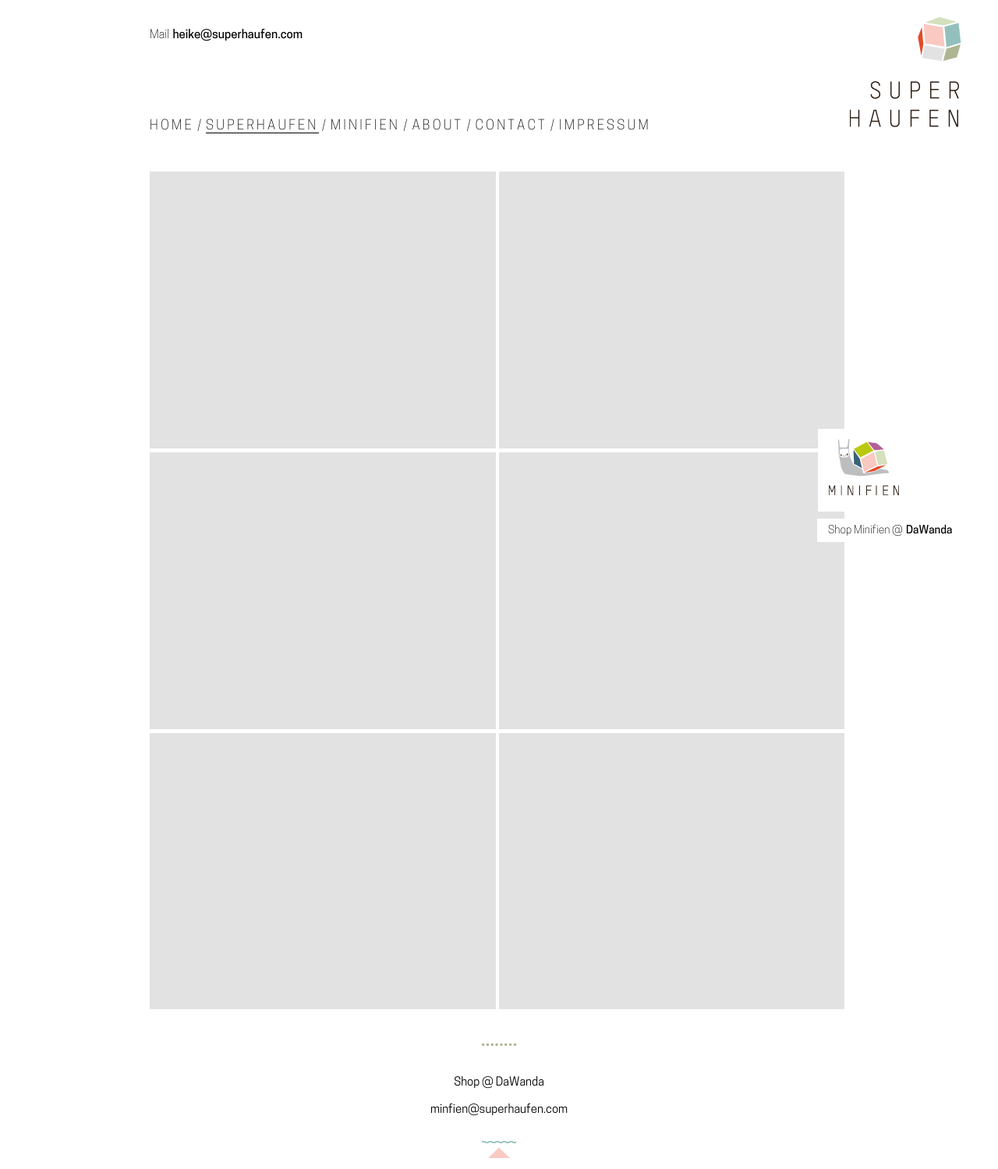
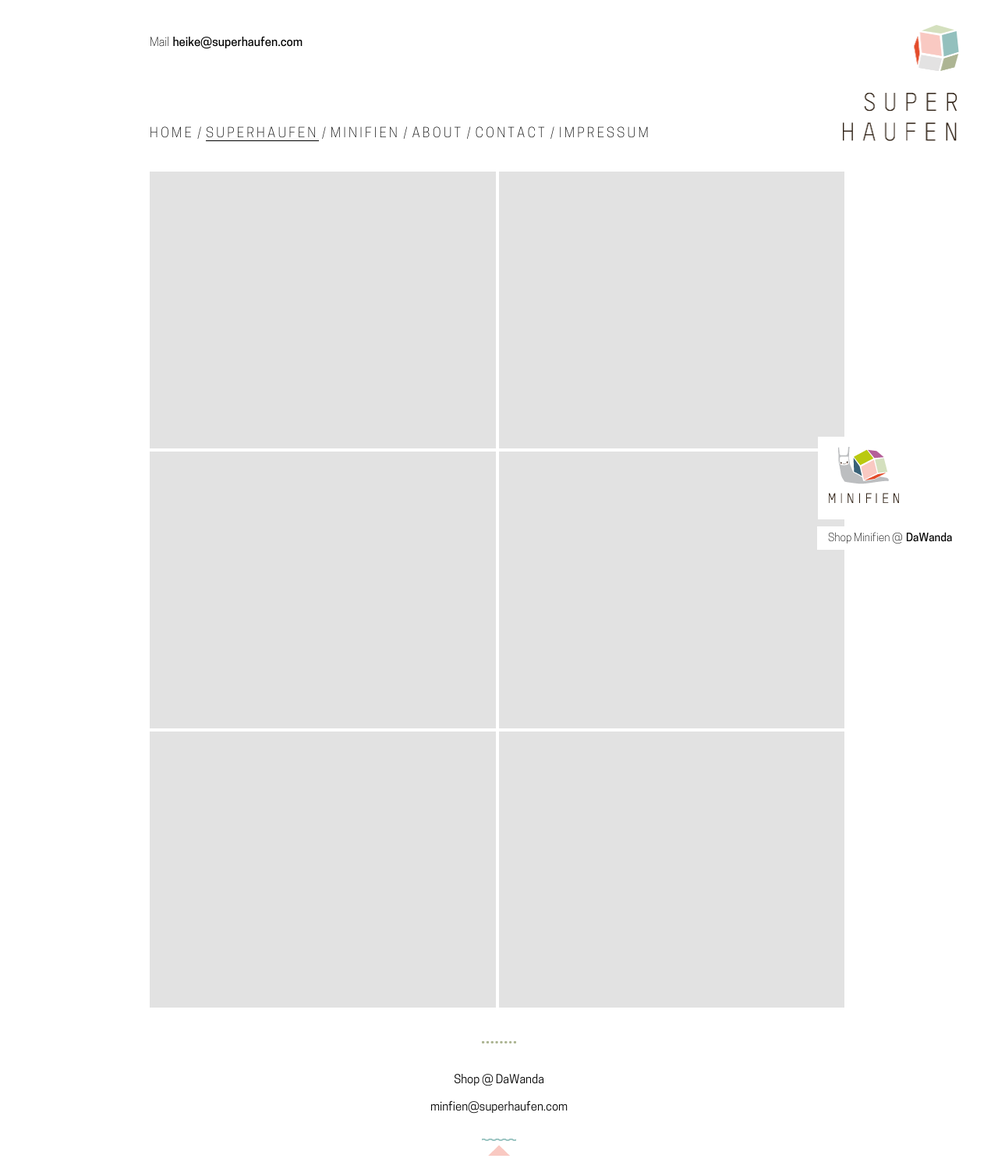
Before and after one commit to frapfi/superhaufen, a Jekyll site: the page built from superhaufen.html, in a window 1280 px wide. Shown: the whole page at 78% size. Built offline with Jekyll 4.4.1, drawn with Linux system fonts in a browser that asks for light colours.

Commit message:
Changes corresponding to korrektur_hoch

```diff
--- a/_config.yml
+++ b/_config.yml
@@ -15,7 +15,7 @@ markdown: kramdown
 highlighter: pygments
 
 # Header and Sidebar section -----------------
-header-logo: /img/logos/Superhaufen_Logo.png
+header-logo: /img/logos/Superhaufen_Logo_NEW.png
 header-logo-minifien: /img/logos/Minifien_Logo.png
 sidebar-logo: /img/logos/Minifien_small.png
 
--- a/_includes/javascript.html
+++ b/_includes/javascript.html
@@ -1,19 +1,24 @@
 <!-- http://www.internetkultur.at/simple-hamburger-drop-down-menu-with-css-and-jquery/ -->
 <script>
-window.onload = function() {
+  window.onload = function () {
 
-    $('#main-menu img').click(function(event) {
+    $('#main-menu img').click(function (event) {
 
       event.stopPropagation();
       $('.sub-menu').toggleClass('expand');
 
-        $(document).click( function(){
+      $(document).click(function () {
 
-          if($('.sub-menu').hasClass('expand')) {
+        if ($('.sub-menu').hasClass('expand')) {
           $('.sub-menu').removeClass('expand');
         }
       });
 
     });
+
+    //Because jekyll gnerates p tags around images when markdown is rendered in HTML
+    //we need to adjust style dynamically
+    $('.project-img').closest('p').css( {'margin-top' : '5px', 'margin-bottom' : '5px'});
+
   };
 </script>
--- a/_sass/modules/_layout.scss
+++ b/_sass/modules/_layout.scss
@@ -9,6 +9,11 @@
     margin: 0 auto;
     padding: 0 20px;
     box-sizing: border-box;
+
+}
+
+#index-page {
+    margin-top: 100px;
 }
 
 /* Overall content offset from fixed header */
@@ -77,6 +82,7 @@ and fixed sidebar elements -------------------
   display: block /*!important*/;
   /*Commented "!important" because of conflict with
   media query css "display: none"*/
+    width: 150px;
 }
 
 // fixed header
@@ -87,7 +93,7 @@ and fixed sidebar elements -------------------
   //height: 180px;
   height: 150px;
   background: white;
-  padding-top: 20px;
+  padding-top: 30px;
 }
 
 #main-menu {
@@ -128,7 +134,6 @@ and fixed sidebar elements -------------------
     display: none;
 }
 
-#header-logo-superhaufen,
 #header-logo-minifien {
     position: absolute;
     right: 0;
@@ -145,7 +150,25 @@ and fixed sidebar elements -------------------
         float: right;
         //text-align:right;
     }
-  }
+}
+
+#header-logo-superhaufen {
+    position: absolute;
+    right: 0;
+    //for some reason the logo pops to the right boarder of
+    //view port when smaller tha 400px also element is contained within
+    //container class; so we have to "manually" adapt
+    //the padding according the original conatiner padding
+    //TODO: find out why this is happening
+    padding: 0 20px;
+
+    // If logo should be smaller on mobile devices
+    img {
+        width: 40%;
+        float: right;
+        //text-align:right;
+    }
+}
 
 //because header logo of minifien site is smaller
 //we have to put it further down
@@ -235,7 +258,7 @@ and Sidebar ----------------------------------
     .columns {
         margin-left: 4px;
         /* frapfi */
-        margin-bottom: 1px;
+        //margin-bottom: 1px;
     }
     .column:first-child,
     .columns:first-child {
@@ -401,11 +424,21 @@ and Sidebar ----------------------------------
         .header-email-pt2 {font-family: $font-family-CooperHewitt-Medium;}
     }
 
-    #header-logo-superhaufen,  #header-logo-minifien{
+    #header-logo-minifien{
         top:0;
 
         img {
             width: 100%;
+            float: right;
+            //text-align:right;
+        }
+    }
+
+    #header-logo-superhaufen {
+        top:0;
+
+        img {
+            width: 50%;
             float: right;
             //text-align:right;
         }
```
Also changed, not shown: img/logos/Superhaufen_Logo_NEW.png (added). Lines whose indentation alone changed are shown as unchanged.
